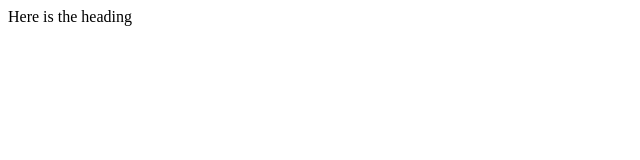
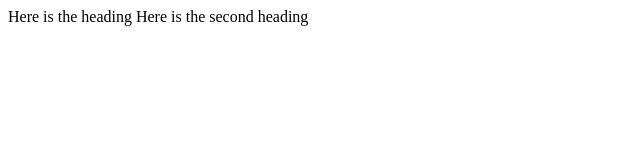
Before and after one commit to alisalamatian1/Git, a plain HTML site: page index.html in a window 1280 px wide. Shown: the whole page, without its empty margins (0-640 px from the left). Drawn offline with Linux system fonts and the light colour scheme.

Commit message:
Update index.html

```diff
--- a/index.html
+++ b/index.html
@@ -1 +1,2 @@
 <h> Here is the heading </h>
+<h> Here is the second heading </h>
```
